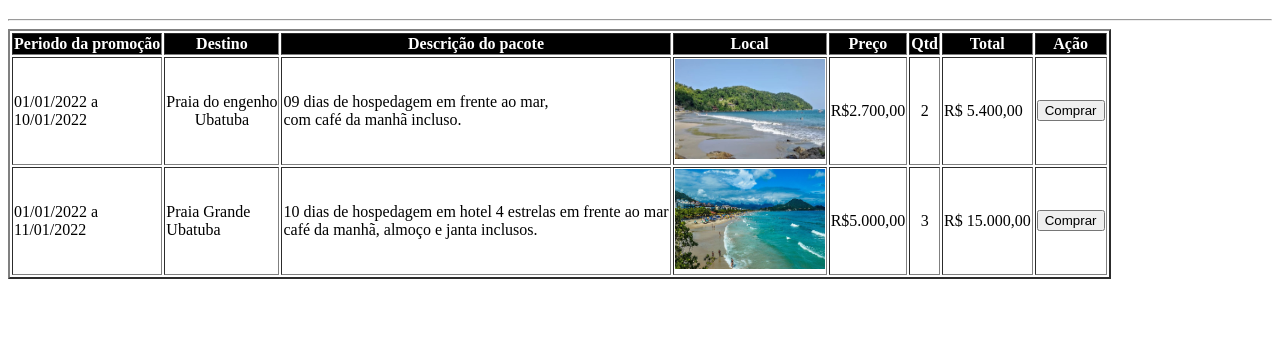
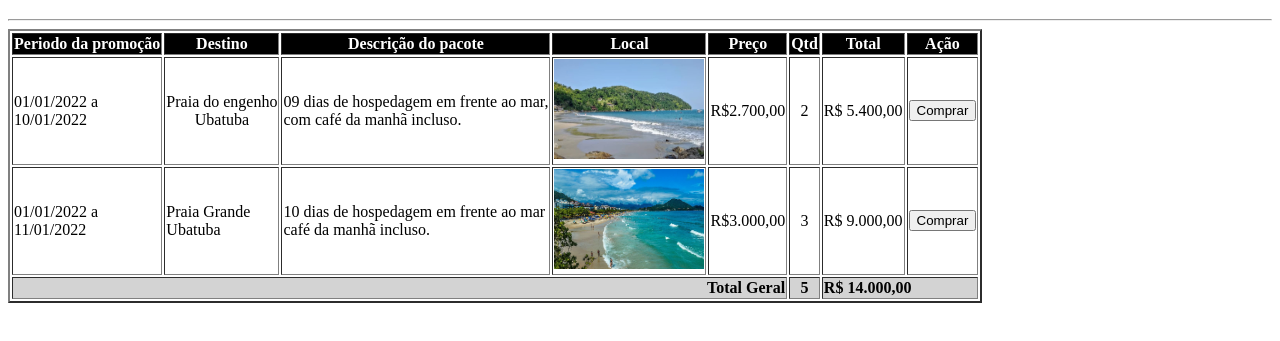
Before and after one commit to mcheco/tabela-viagens, a plain HTML site: page index.html in a window 1280 px wide. Shown: the part 61-402 px from the top of the page. Drawn offline with Linux system fonts and the light colour scheme.

Commit message:
atualização do botão de compra e inclusão dos valores totais

```diff
--- a/index.html
+++ b/index.html
@@ -31,19 +31,26 @@
                 <td> R$2.700,00</td>
                 <td align="center">2</td>
                 <td>R$ 5.400,00</td>
-                <td><button>Comprar</button></td>
+                <td><a href="https://www.instagram.com/chalepordosol/" target="_blank"><button>Comprar</button></a></td>
             </tr>
             <tr>
                 <td>01/01/2022 a <br>11/01/2022</td>
                 <td>Praia Grande <br>Ubatuba</td>
-                <td>10 dias de hospedagem em hotel 4 estrelas em frente ao mar <br>café da manhã, almoço e janta inclusos.</td>
+                <td>10 dias de hospedagem em frente ao mar <br>café da manhã incluso.</td>
                 <td><img src="/_images/Praia_Grande_Ubatuba_04.jpg" alt="praia grande" width="150px" height="100px"></td>
-                <td>R$5.000,00</td>
+                <td>R$3.000,00</td>
                 <td align="center">3</td>
-                <td>R$ 15.000,00</td>
-                <td><button>Comprar</button></td>
+                <td>R$ 9.000,00</td>
+                <td><a href="https://www.booking.com/hotel/br/apartamento-praia-grande-ubatuba1234567891011121314151617181920212223.pt-br.html?aid=1702940&label=ubatuba%2Fpraiagrande-aXcev5valkfctHJOJkFRGwS479845110607%3Apl%3Ata%3Ap1%3Ap2%3Aac%3Aap%3Aneg%3Afi%3Atikwd-301617994292%3Alp9074295%3Ali%3Adec%3Adm%3Appccp%3DUmFuZG9tSVYkc2RlIyh9YcpDr58xwogAwmVmCRFhsnQ&sid=25163f203c2b37e81efb9206f4f7e02e&dest_id=3316;dest_type=district;dist=0;group_adults=2;group_children=0;hapos=2;hpos=2;no_rooms=1;req_adults=2;req_children=0;room1=A%2CA;sb_price_type=total;sr_order=popularity;srepoch=1667667799;srpvid=311677eb3bd100d0;type=total;ucfs=1&#hotelTmpl" target="_blank"><button>Comprar</button></a></td>
             </tr>
         </tbody>
+        <tfoot>
+            <tr bgcolor="lightgrey">
+                <td align="right" colspan="5"><strong>Total Geral</strong></td>
+                <td align="center"><strong>5</strong></td>
+                <td colspan="2"> <strong>R$ 14.000,00</strong></td>
+            </tr>
+        </tfoot>
     </table>
 </body>
 </html>
```
